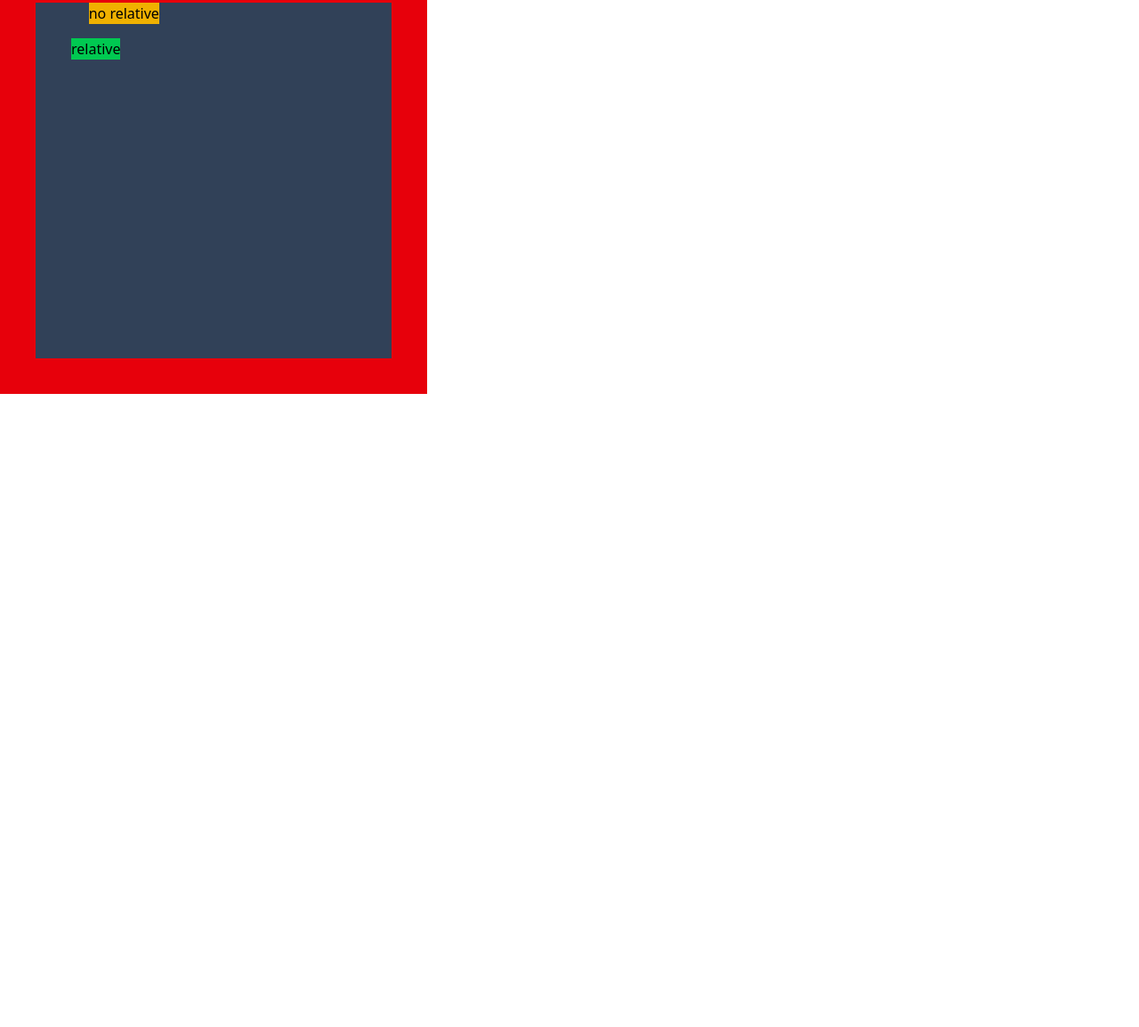
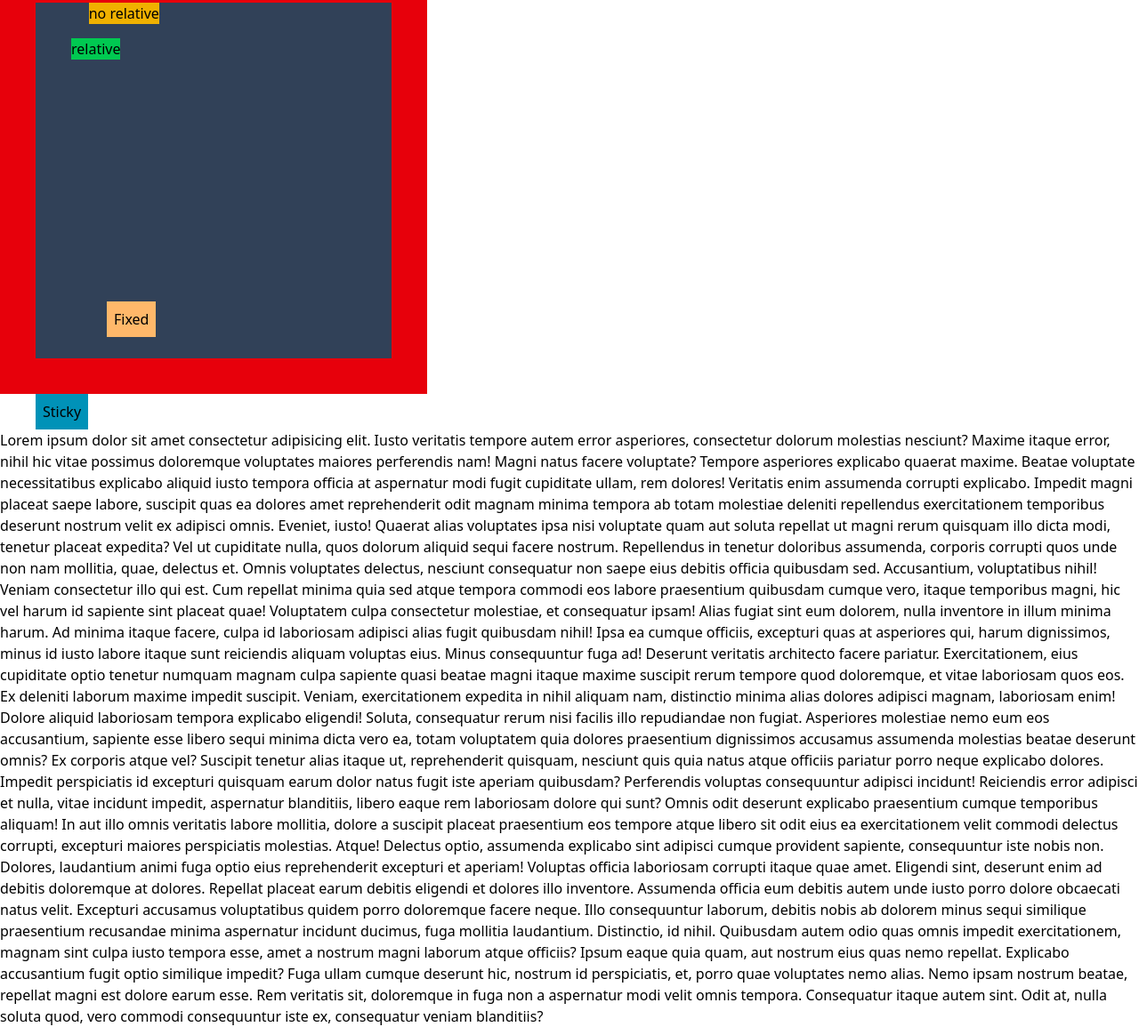
Before and after one commit to PsmLuwang/newbatchFrontend, a plain HTML site: page position.html in a window 1280 px wide. Shown: the part 61-1216 px from the top of the page at 89% size. Before the commit the page ends 800 px from the top, so only its background shows below. Drawn offline with nearby package versions, Linux system fonts and the light colour scheme.

Commit message:
position, profile card, footer, rotate animation

```diff
--- a/position.html
+++ b/position.html
@@ -7,7 +7,7 @@
   <script src="https://cdn.jsdelivr.net/npm/@tailwindcss/browser@4"></script>
 </head>
 <body>
-  <h1 class="text-green-600">Position</h1>
+  <h1 class="text-white bg-slate-500 sticky top-0 z-50">Position</h1>
 
   <section class="bg-red-600 h-120 w-120 flex justify-center items-center">
 
@@ -27,6 +27,32 @@
 
   </section>
 
+  <button class="bg-orange-300 p-2 fixed top-100 left-30">Fixed</button>
+  <button class="bg-cyan-600 p-2 sticky top-10 left-10">Sticky</button>
+
+  <p>
+    Lorem ipsum dolor sit amet consectetur adipisicing elit. Iusto veritatis tempore autem error asperiores, consectetur dolorum molestias nesciunt? Maxime itaque error, nihil hic vitae possimus doloremque voluptates maiores perferendis nam!
+    Magni natus facere voluptate? Tempore asperiores explicabo quaerat maxime. Beatae voluptate necessitatibus explicabo aliquid iusto tempora officia at aspernatur modi fugit cupiditate ullam, rem dolores! Veritatis enim assumenda corrupti explicabo.
+    Impedit magni placeat saepe labore, suscipit quas ea dolores amet reprehenderit odit magnam minima tempora ab totam molestiae deleniti repellendus exercitationem temporibus deserunt nostrum velit ex adipisci omnis. Eveniet, iusto!
+    Quaerat alias voluptates ipsa nisi voluptate quam aut soluta repellat ut magni rerum quisquam illo dicta modi, tenetur placeat expedita? Vel ut cupiditate nulla, quos dolorum aliquid sequi facere nostrum.
+    Repellendus in tenetur doloribus assumenda, corporis corrupti quos unde non nam mollitia, quae, delectus et. Omnis voluptates delectus, nesciunt consequatur non saepe eius debitis officia quibusdam sed. Accusantium, voluptatibus nihil!
+    Veniam consectetur illo qui est. Cum repellat minima quia sed atque tempora commodi eos labore praesentium quibusdam cumque vero, itaque temporibus magni, hic vel harum id sapiente sint placeat quae!
+    Voluptatem culpa consectetur molestiae, et consequatur ipsam! Alias fugiat sint eum dolorem, nulla inventore in illum minima harum. Ad minima itaque facere, culpa id laboriosam adipisci alias fugit quibusdam nihil!
+    Ipsa ea cumque officiis, excepturi quas at asperiores qui, harum dignissimos, minus id iusto labore itaque sunt reiciendis aliquam voluptas eius. Minus consequuntur fuga ad! Deserunt veritatis architecto facere pariatur.
+    Exercitationem, eius cupiditate optio tenetur numquam magnam culpa sapiente quasi beatae magni itaque maxime suscipit rerum tempore quod doloremque, et vitae laboriosam quos eos. Ex deleniti laborum maxime impedit suscipit.
+    Veniam, exercitationem expedita in nihil aliquam nam, distinctio minima alias dolores adipisci magnam, laboriosam enim! Dolore aliquid laboriosam tempora explicabo eligendi! Soluta, consequatur rerum nisi facilis illo repudiandae non fugiat.
+    Asperiores molestiae nemo eum eos accusantium, sapiente esse libero sequi minima dicta vero ea, totam voluptatem quia dolores praesentium dignissimos accusamus assumenda molestias beatae deserunt omnis? Ex corporis atque vel?
+    Suscipit tenetur alias itaque ut, reprehenderit quisquam, nesciunt quis quia natus atque officiis pariatur porro neque explicabo dolores. Impedit perspiciatis id excepturi quisquam earum dolor natus fugit iste aperiam quibusdam?
+    Perferendis voluptas consequuntur adipisci incidunt! Reiciendis error adipisci et nulla, vitae incidunt impedit, aspernatur blanditiis, libero eaque rem laboriosam dolore qui sunt? Omnis odit deserunt explicabo praesentium cumque temporibus aliquam!
+    In aut illo omnis veritatis labore mollitia, dolore a suscipit placeat praesentium eos tempore atque libero sit odit eius ea exercitationem velit commodi delectus corrupti, excepturi maiores perspiciatis molestias. Atque!
+    Delectus optio, assumenda explicabo sint adipisci cumque provident sapiente, consequuntur iste nobis non. Dolores, laudantium animi fuga optio eius reprehenderit excepturi et aperiam! Voluptas officia laboriosam corrupti itaque quae amet.
+    Eligendi sint, deserunt enim ad debitis doloremque at dolores. Repellat placeat earum debitis eligendi et dolores illo inventore. Assumenda officia eum debitis autem unde iusto porro dolore obcaecati natus velit.
+    Excepturi accusamus voluptatibus quidem porro doloremque facere neque. Illo consequuntur laborum, debitis nobis ab dolorem minus sequi similique praesentium recusandae minima aspernatur incidunt ducimus, fuga mollitia laudantium. Distinctio, id nihil.
+    Quibusdam autem odio quas omnis impedit exercitationem, magnam sint culpa iusto tempora esse, amet a nostrum magni laborum atque officiis? Ipsum eaque quia quam, aut nostrum eius quas nemo repellat.
+    Explicabo accusantium fugit optio similique impedit? Fuga ullam cumque deserunt hic, nostrum id perspiciatis, et, porro quae voluptates nemo alias. Nemo ipsam nostrum beatae, repellat magni est dolore earum esse.
+    Rem veritatis sit, doloremque in fuga non a aspernatur modi velit omnis tempora. Consequatur itaque autem sint. Odit at, nulla soluta quod, vero commodi consequuntur iste ex, consequatur veniam blanditiis?
+  </p>
+
 
 </body>
 </html>
```
Also changed, not shown: darkMode.html (added, +27 -0 lines), profileCard.html (added, +35 -0 lines).
